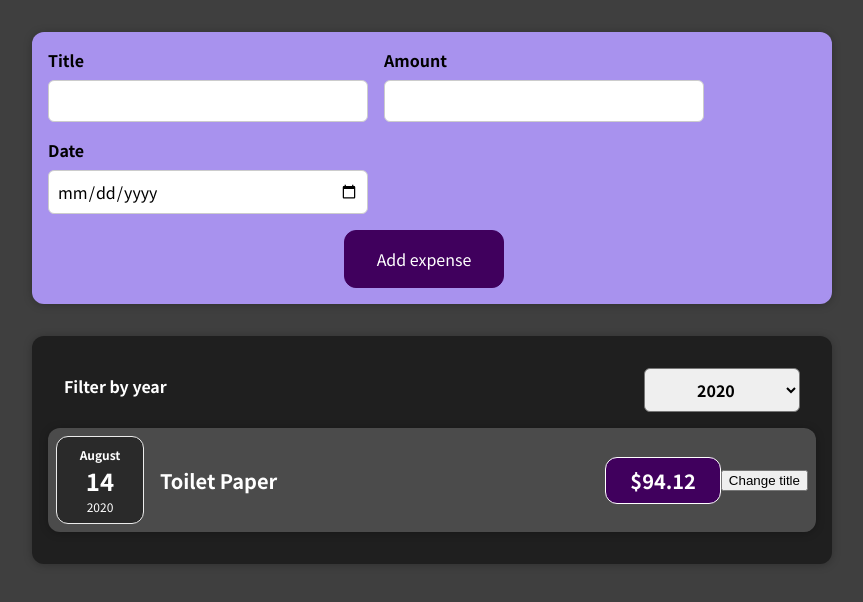
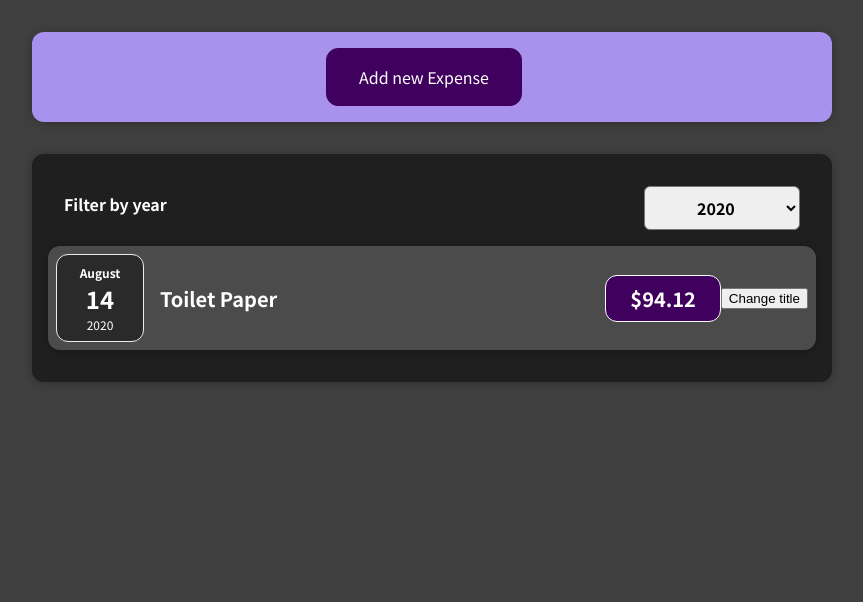
Before and after one commit to SergikEnergy/react-shwarzmuller, a React (Vite) app in the folder first-part/: page / in a window 1280 px wide. Shown: the top 602 px of the page, without its empty margins (208-1071 px from the left). Built offline with nearby package versions, Linux system fonts and the light colour scheme.

Commit message:
feat: add hide and open adding new expense

```diff
--- a/first-part/src/components/NewExpense/ExpenseForm.jsx
+++ b/first-part/src/components/NewExpense/ExpenseForm.jsx
@@ -84,7 +84,12 @@ function ExpenseForm(props) {
           />
         </div>
       </div>
-      <button type='submit'>Add expense</button>
+      <div className='new-expense__actions'>
+        <button type='button' onClick={props.onCancel}>
+          Cancel
+        </button>
+        <button type='submit'>Add Expense</button>
+      </div>
     </form>
   );
 }
--- a/first-part/src/components/NewExpense/NewExpense.jsx
+++ b/first-part/src/components/NewExpense/NewExpense.jsx
@@ -1,16 +1,33 @@
+import { useState } from 'react';
 import ExpenseForm from './ExpenseForm';
 import './NewExpense.css';
 
 function NewExpense(props) {
+  const [isEditing, setIsEditing] = useState(false);
+
   const saveExpenseDateHandler = (newExpenseDate) => {
     const expenseDate = { ...newExpenseDate, id: Math.random().toString() };
     props.onAddExpense(expenseDate);
-    console.log('from newExpense-->', expenseDate);
+    // console.log('from newExpense-->', expenseDate);
+    setIsEditing(false);
+  };
+
+  const startEditMode = () => {
+    setIsEditing(true);
+  };
+
+  const stopEditMode = () => {
+    setIsEditing(false);
   };
 
   return (
     <div className='new-expense'>
-      <ExpenseForm onSaveExpense={saveExpenseDateHandler} />
+      {!isEditing && (
+        <button className='' onClick={startEditMode}>
+          Add new Expense
+        </button>
+      )}
+      {isEditing && <ExpenseForm onSaveExpense={saveExpenseDateHandler} onCancel={stopEditMode} />}
     </div>
   );
 }
```
